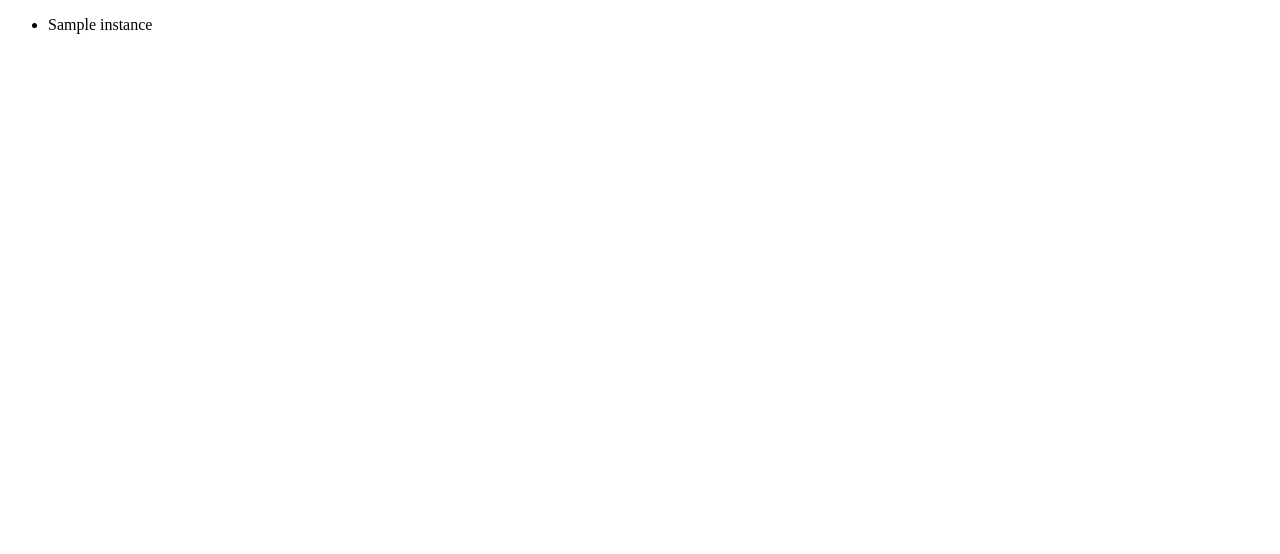
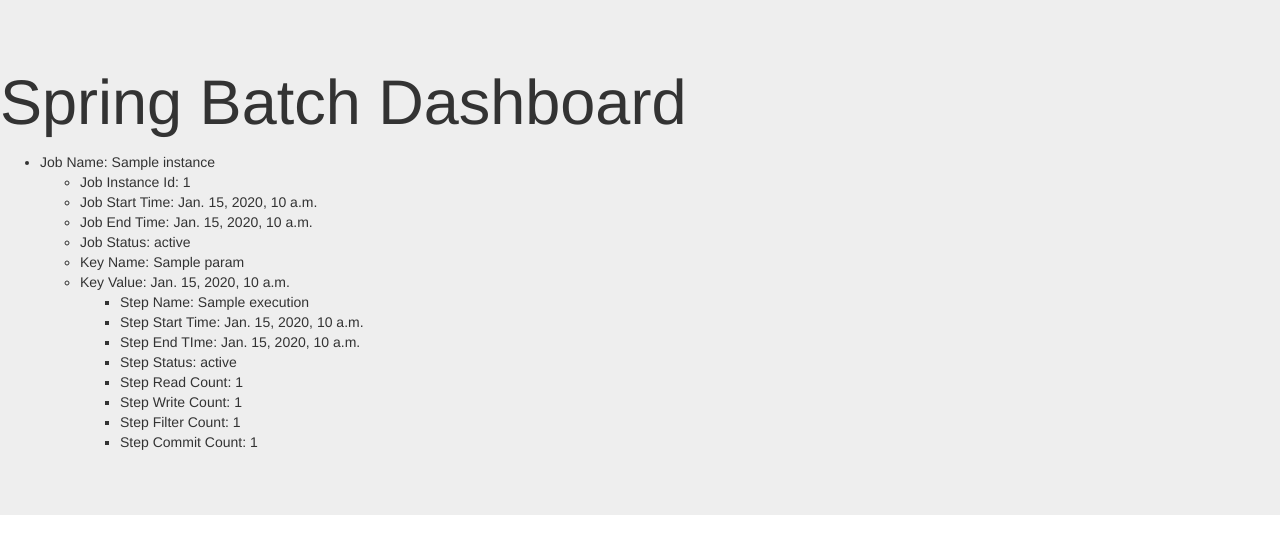
Before and after one commit to vishu-guntupalli/spring-batch-dashboard, a Django app: page /dashboard/ in a window 1280 px wide. Before the commit the part shown is almost empty. Shown: the top 554 px of the page. Run offline with Django 3.2, Linux system fonts and the light colour scheme; tables that the repository leaves empty hold one stand-in row (values such as "Sample post"); some libraries are stand-ins or nearby versions.

Commit message:
- Adding Bootstrap3 - Creating a detailed batch view. - Adding bootstrap components to the view.

```diff
--- a/spring_batch_dashboard/dashboard/templates/index.html
+++ b/spring_batch_dashboard/dashboard/templates/index.html
@@ -5,18 +5,53 @@
     <title>Dashboard</title>
 </head>
 <body>
+    {# Load the tag library #}
+    {% load bootstrap3 %}
 
+    {# Load CSS and JavaScript #}
+    {% bootstrap_css %}
+    {% bootstrap_javascript %}
+
+    {# Display django.contrib.messages as Bootstrap alerts #}
+    {% bootstrap_messages %}
+
+    <div class="jumbotron">
+        <h1>Spring Batch Dashboard</h1>
         <p>
             {% if all_jobs %}
                 {% for job in all_jobs %}
+                    <div>
                         <ul>
-                    <li>{{ job.jobName }}</li>
+                            <li>Job Name: {{ job.jobName }}</li>
+                            {% for jobInstance in job.jobInstances %}
+                                <ul>
+                                    <li>Job Instance Id: {{jobInstance.jobInstanceId}}</li>
+                                    <li>Job Start Time: {{jobInstance.jobStartTime}}</li>
+                                    <li>Job End Time: {{jobInstance.jobEndTime}}</li>
+                                    <li>Job Status: {{jobInstance.jobStatus}}</li>
+                                    <li>Key Name: {{jobInstance.keyName}}</li>
+                                    <li>Key Value: {{jobInstance.keyDateValue}}</li>
+                                    {% for jobStep in jobInstance.jobSteps %}
+                                    <ul>
+                                        <li>Step Name: {{jobStep.stepName}}</li>
+                                        <li>Step Start Time: {{jobStep.stepStartTime}}</li>
+                                        <li>Step End TIme: {{jobStep.stepEndTime}}</li>
+                                        <li>Step Status: {{jobStep.stepStatus}}</li>
+                                        <li>Step Read Count: {{jobStep.stepReadCount}}</li>
+                                        <li>Step Write Count: {{jobStep.stepWriteCount}}</li>
+                                        <li>Step Filter Count: {{jobStep.stepFilterCount}}</li>
+                                        <li>Step Commit Count: {{jobStep.stepCommitCount}}</li>
                                     </ul>
+                                    {% endfor %}
+                                </ul>
+                            {% endfor %}
+                        </ul>
+                    </div>
                 {% endfor %}
             {% else %}
                 <p>No jobs were run.</p>
             {% endif %}
-
         </p>
+    </div>
 </body>
 </html>
--- a/spring_batch_dashboard/spring_batch_dashboard/settings.py
+++ b/spring_batch_dashboard/spring_batch_dashboard/settings.py
@@ -38,6 +38,7 @@
     'django.contrib.messages',
     'django.contrib.staticfiles',
     'dashboard',
+    'bootstrap3',
 ]
 
 MIDDLEWARE = [
```
Lines whose indentation alone changed are shown as unchanged.
